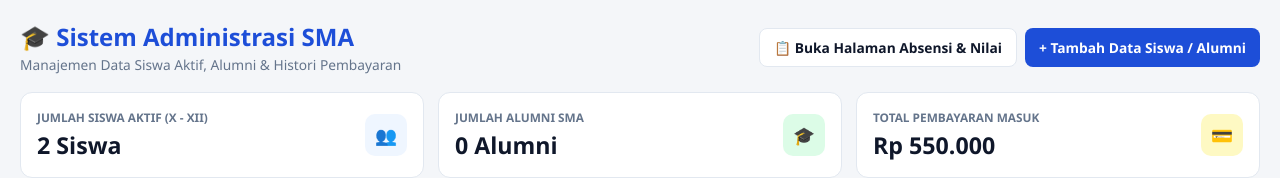
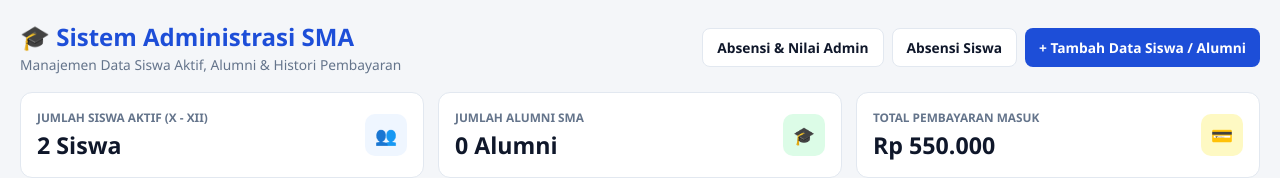
Before and after one commit to chris06373/admin-SMA-html, a plain HTML site: page index.html in a window 1280 px wide. Shown: the top 178 px of the page. Drawn offline with Linux system fonts and the light colour scheme.

Commit message:
Update index.html

```diff
--- a/index.html
+++ b/index.html
@@ -111,7 +111,8 @@
         <p>Manajemen Data Siswa Aktif, Alumni & Histori Pembayaran</p>
       </div>
       <div class="header-actions">
-        <a href="absensi.html" class="btn btn-outline">📋 Buka Halaman Absensi & Nilai</a>
+        <a href="absensi-admin.html" class="btn btn-outline">Absensi & Nilai Admin</a>
+         <a href="absensi-siswa.html" class="btn btn-outline">Absensi Siswa</a>
         <button class="btn btn-primary" onclick="openSiswaModal()">+ Tambah Data Siswa / Alumni</button>
       </div>
     </div>
```
